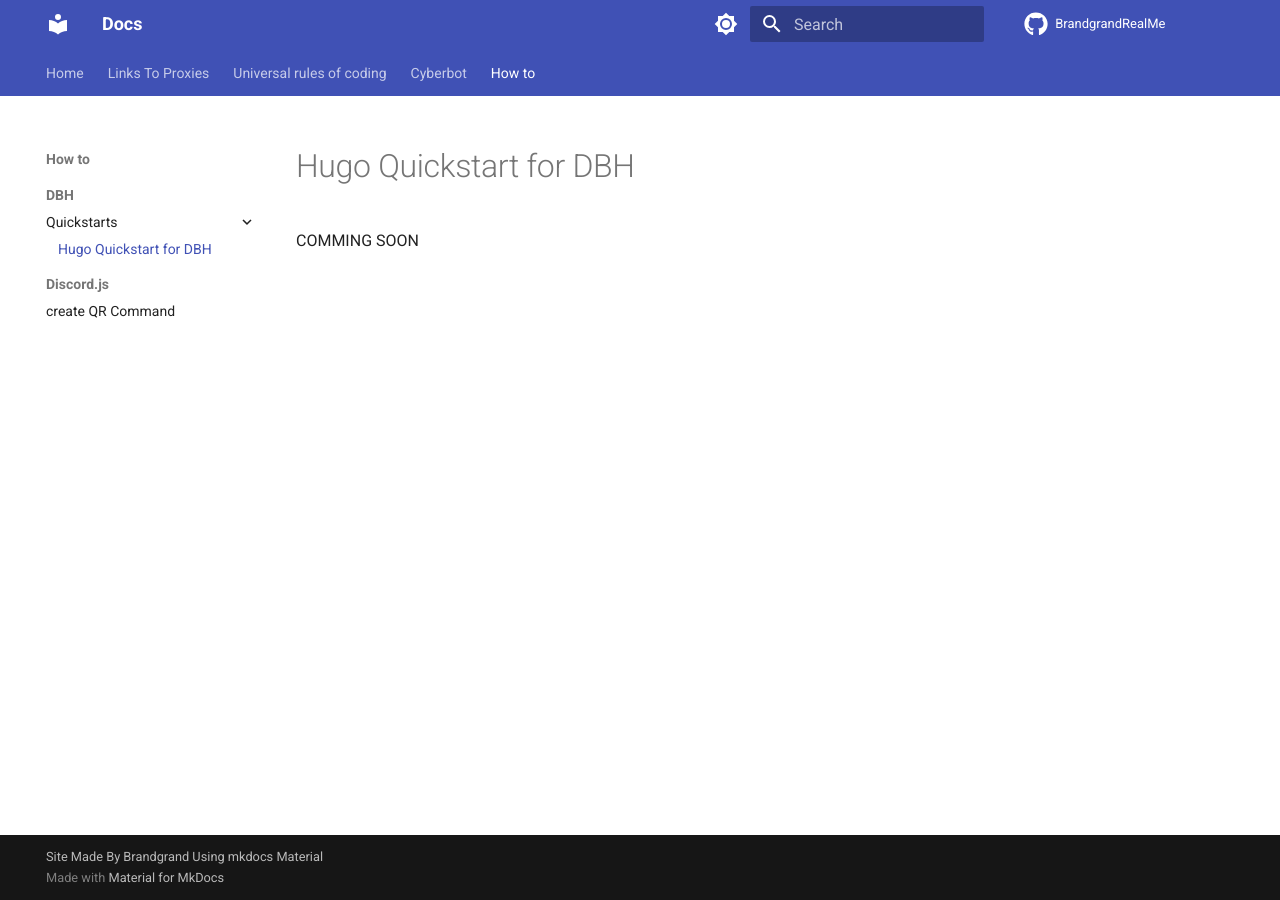
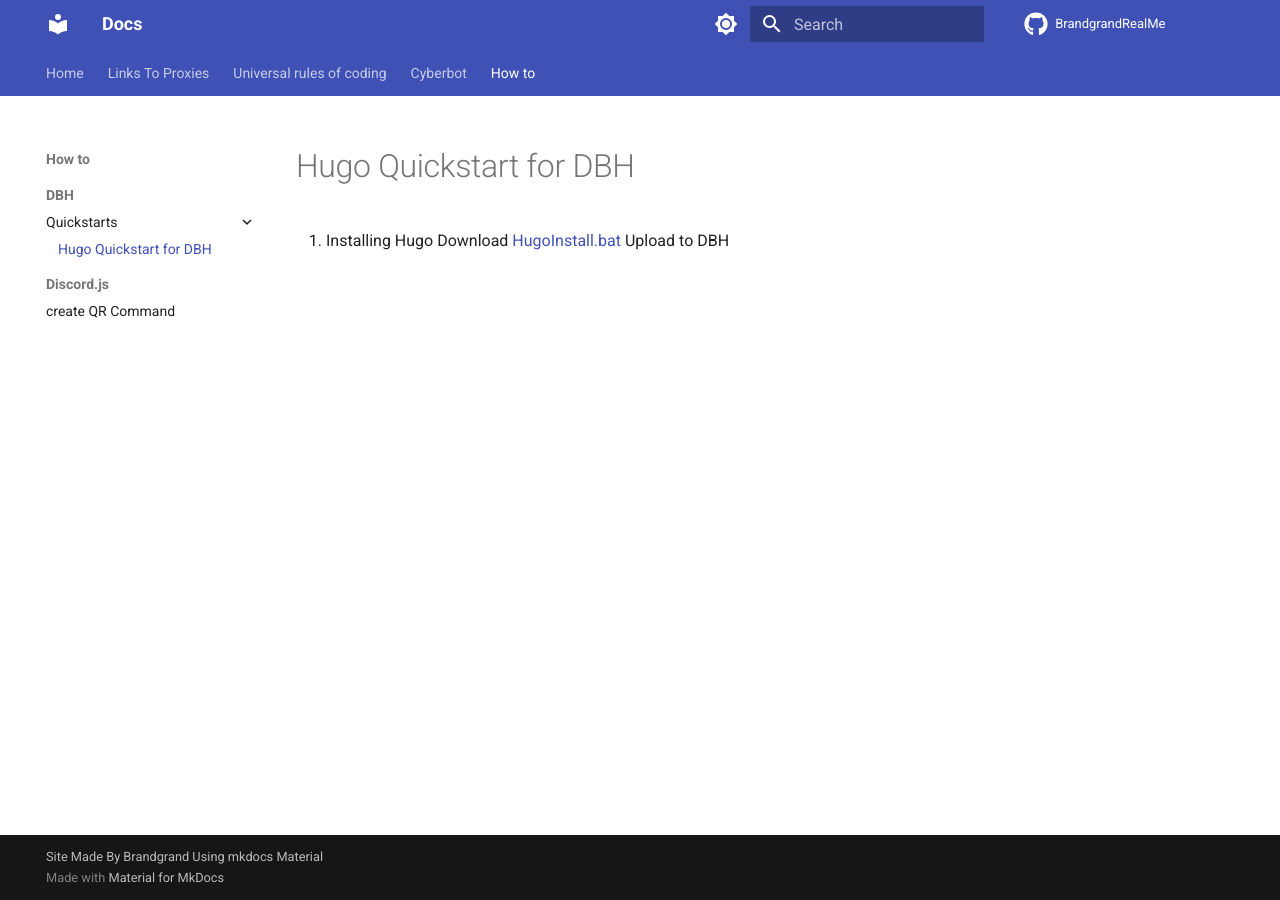
Before and after one commit to BrandgrandRealMe/BrandgrandRealMe.github.io, an MkDocs documentation site: the page built from docs/how-to/DBH/quickstarts/Hugo.md, in a window 1280 px wide. Built offline with MkDocs 1.6.1 and Material for MkDocs 9.7.7, drawn with Linux system fonts in a browser that asks for light colours.

Commit message:
Update Hugo.md

```diff
--- a/docs/how-to/DBH/quickstarts/Hugo.md
+++ b/docs/how-to/DBH/quickstarts/Hugo.md
@@ -2,4 +2,6 @@
 title: Hugo Quickstart for DBH
 description: How to install and run Hugo on DBH
 ---
-COMMING SOON
+1. Installing Hugo
+  Download [HugoInstall.bat](./HugoInstall.bat)
+  Upload to DBH
```
